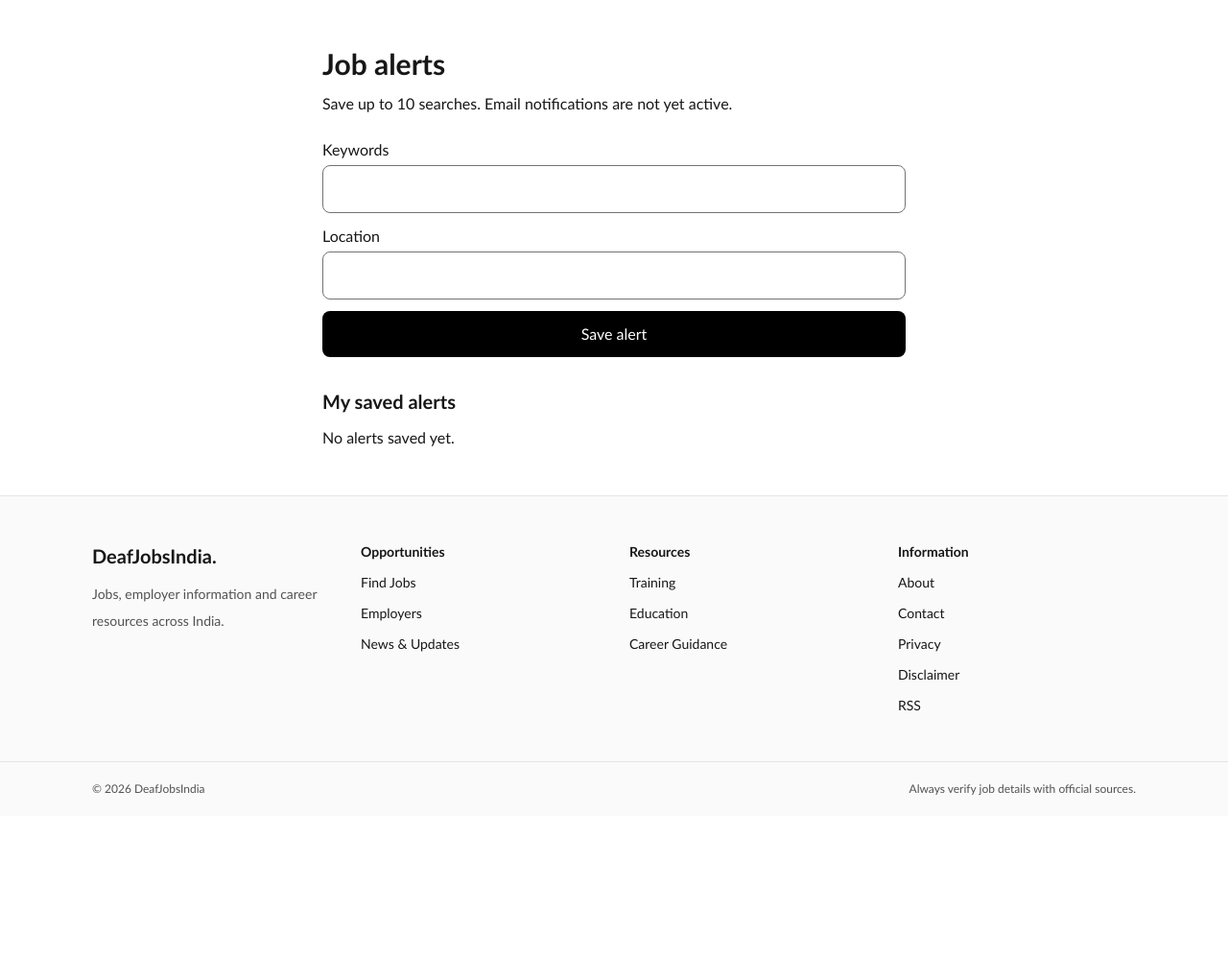
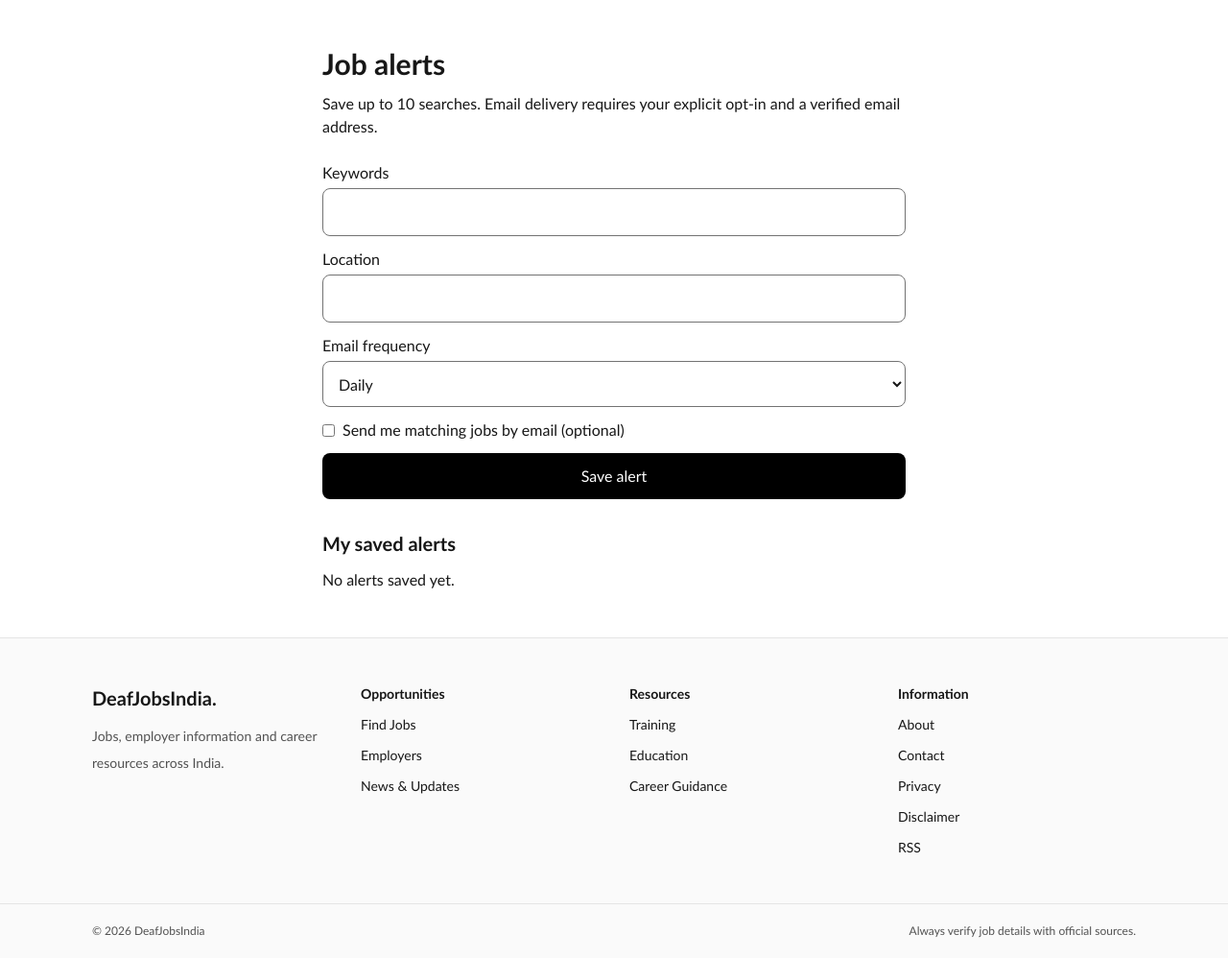
Before and after one commit to InKunalMahajan/deafjobsindia, a Laravel app: page /account/alerts in a window 1280 px wide. Shown: the part 65-1063 px from the top of the page at 96% size. Before the commit the page ends 894 px from the top, so only its background shows below. Run offline with Laravel 12, Linux system fonts and the light colour scheme; a user stored in the database is signed in; data comes from the database, SQL or seed files in the repository; data that the repository does not hold is empty; style sheets or scripts are compiled from the project's sources; some libraries are stand-ins or nearby versions.

Commit message:
feat(stage20): connect opt-in alert settings and schedule

```diff
--- a/resources/views/job-seeker/alerts.blade.php
+++ b/resources/views/job-seeker/alerts.blade.php
@@ -1,16 +1,22 @@
 <x-layouts.site title="Job alerts" robots="noindex,nofollow">
 <section class="dji-container max-w-2xl py-12"><h1 class="text-3xl font-bold">Job alerts</h1>
-<p class="mt-3">Save up to 10 searches. Email notifications are not yet active.</p>
+<p class="mt-3">Save up to 10 searches. Email delivery requires your explicit opt-in and a verified email address.</p>
 @if(session('status'))<p role="status" class="mt-3">{{ session('status') }}</p>@endif
 @if($errors->any())<p role="alert" class="mt-3">{{ $errors->first() }}</p>@endif
 <form method="POST" action="{{ route('seeker.alerts.store') }}" class="mt-6 grid gap-3">@csrf
 <label class="grid gap-1">Keywords<input class="min-h-12 rounded-lg border border-neutral-500 p-3" name="keywords" maxlength="150" value="{{ old('keywords') }}"></label>
 <label class="grid gap-1">Location<input class="min-h-12 rounded-lg border border-neutral-500 p-3" name="location" maxlength="150" value="{{ old('location') }}"></label>
+<label class="grid gap-1">Email frequency<select name="frequency" class="min-h-12 rounded-lg border border-neutral-500 p-3"><option value="daily">Daily</option><option value="weekly">Weekly</option></select></label>
+<label class="flex items-center gap-2"><input type="checkbox" name="email_opt_in" value="1"> Send me matching jobs by email (optional)</label>
 <button class="min-h-12 rounded-lg bg-black px-4 text-white" type="submit">Save alert</button></form>
 <h2 class="mt-8 text-xl font-bold">My saved alerts</h2>
 @forelse($alerts as $alert)
 <div class="mt-3 flex items-center justify-between gap-3 rounded-lg border border-neutral-300 p-4">
 <p>{{ $alert->keywords ?: 'All keywords' }} · {{ $alert->location ?: 'Any location' }}</p>
+<form method="POST" action="{{ route('seeker.alerts.update',$alert->id) }}" class="grid gap-2">@csrf @method('PATCH')
+<label>Email delivery <input type="checkbox" name="email_opt_in" value="1" @checked($alert->email_opt_in)></label>
+<label>Frequency <select name="frequency" class="rounded border border-neutral-500 p-2"><option value="daily" @selected($alert->frequency==='daily')>Daily</option><option value="weekly" @selected($alert->frequency==='weekly')>Weekly</option></select></label>
+<button class="underline" type="submit">Save preferences</button></form>
 <form method="POST" action="{{ route('seeker.alerts.delete',$alert->id) }}">@csrf @method('DELETE')<button class="underline" type="submit">Delete</button></form>
 </div>
 @empty<p class="mt-3">No alerts saved yet.</p>@endforelse
```
